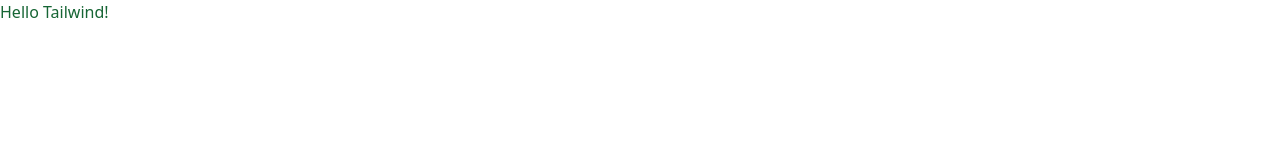
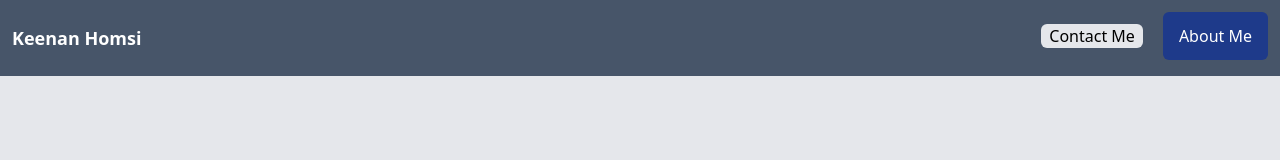
Before and after one commit to r3vert/portfolio-website, a website built with Vite: page index.html in a window 1280 px wide. Built offline with nearby package versions, Linux system fonts and the light colour scheme.

Commit message:
Made navbar

```diff
--- a/index.html
+++ b/index.html
@@ -8,7 +8,27 @@
     <link rel="stylesheet" href="style.css" />
     <title>Vite App</title>
   </head>
-  <body>
-    <h1 class="text-green-800">Hello Tailwind!</h1>
+  <body class="bg-gray-200">
+    <nav>
+      <div class="bg-slate-600 overflow-hidden">
+        <ul class="list-none">
+          <li class="float-left font-bold text-lg my-6 mx-3 text-white">
+            Keenan Homsi
+          </li>
+          <button href="#" class="float-right">
+            <li
+              class="mx-3 my-3 bg-blue-900 text-white rounded-md px-4 py-3 hover:bg-blue-700"
+            >
+              About Me
+            </li>
+          </button>
+          <button href="#" class="float-right">
+            <li class="mx-2 my-6 bg-gray-200 hover:bg-white rounded-md px-2">
+              Contact Me
+            </li>
+          </button>
+        </ul>
+      </div>
+    </nav>
   </body>
 </html>
```
